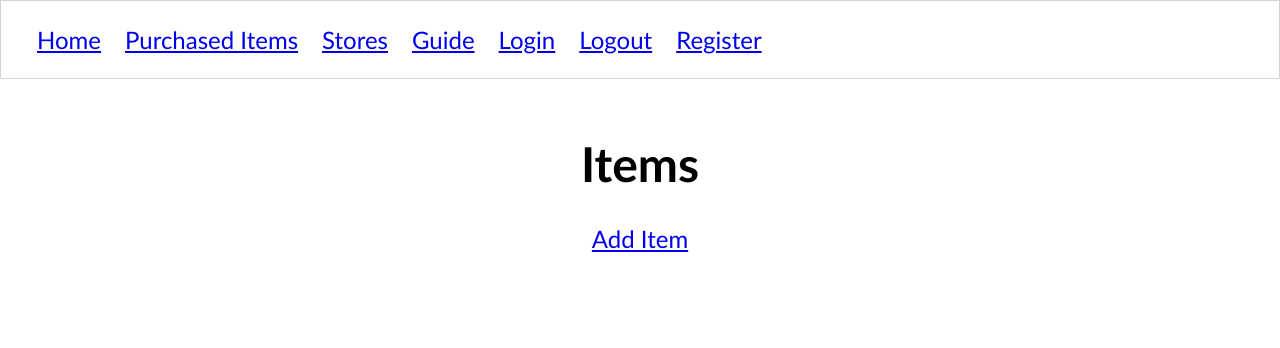
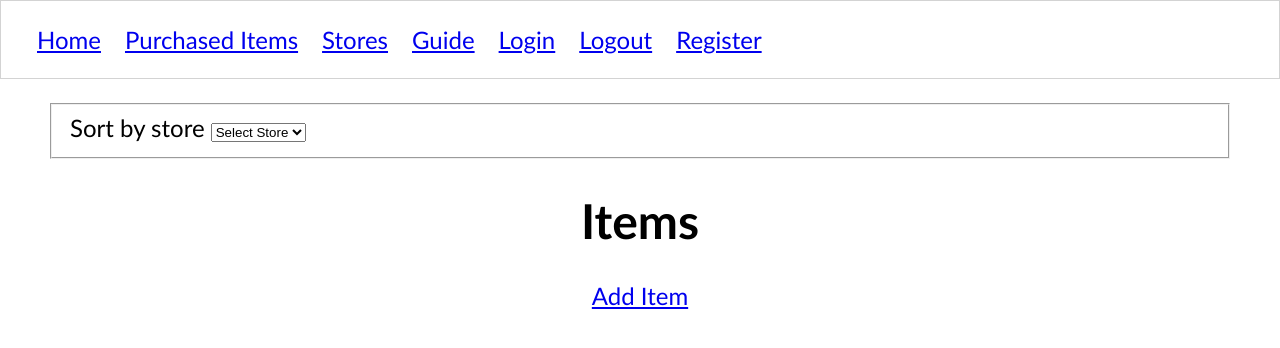
Before and after one commit to MatthewScott32/SuitUp, a Django app: page /purchaseditems/ in a window 1280 px wide. Shown: the top 348 px of the page. Run offline with Django 3.2, Linux system fonts and the light colour scheme; the visitor is signed in with stand-in values (Sample User, id 1); data that the repository does not hold is empty.

Commit message:
sorting items by stores done

```diff
--- a/suitupapp/static/scripts/purchased_item.js
+++ b/suitupapp/static/scripts/purchased_item.js
@@ -10,7 +10,10 @@ document.querySelector(".items").addEventListener("click", (evt) => {
     }
 })
 
-closeDialog.addEventListener("click", e => infoDialog.close())
+document.querySelector("#store").addEventListener("change", evt => {
+    let storeId = evt.target.value
+    window.location.href = `?store=${storeId}`
+})
 
 window.addEventListener("keyup", e => {
     if (e.keyCode === 27) {
--- a/suitupapp/templates/purchased_items/list.html
+++ b/suitupapp/templates/purchased_items/list.html
@@ -11,6 +11,16 @@
 
 
 {% block content %}
+
+    <fieldset>
+        <label for="store">Sort by store</label>
+        <select id="store" type="text" name="store">
+        <option value="" selected="selected">Select Store</option>
+            {% for store in all_stores %}
+                <option {% if store.id == location_id %}selected{% endif %} value="{{store.id}}">{{ store.name }}</option>
+            {% endfor %}
+        </select>
+    </fieldset>
 
     <h1 class="items">Items</h1>
 
--- a/suitupapp/views/purchased_items/list.py
+++ b/suitupapp/views/purchased_items/list.py
@@ -8,14 +8,22 @@ from django.contrib.auth.decorators import login_required
 @login_required
 def purchased_item_list(request):
     if request.method == 'GET':
+
         current_user = request.user.id
-        # user_items = PurchasedItem.objects.filter(user_id=current_user)
-        all_items = PurchasedItem.objects.filter(user_id=current_user).values("id", "item_bought", "brand", "size", "price", "cleaning_methods",
-        "notes", "store__name")
+        all_stores = Store.objects.filter(user_id=current_user).values("id", "name", "location",
+            "brands_available", "notes")
+
+        all_items = PurchasedItem.objects.filter(user_id=current_user).values("id", "item_bought", "brand",
+            "size", "price", "cleaning_methods", "notes", "store__name")
+        storeId = request.GET.get('store', None)
+
+        if storeId is not None:
+            all_items = all_items.filter(store_id=storeId)
+
         template = 'purchased_items/list.html'
         context = {
-            'all_items': all_items,
-            # 'user_items': user_items
+                    'all_stores':all_stores,
+                    'all_items': all_items,
         }
 
         return render(request, template, context)
```
